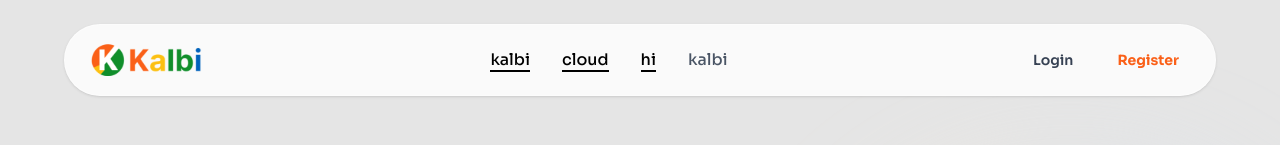
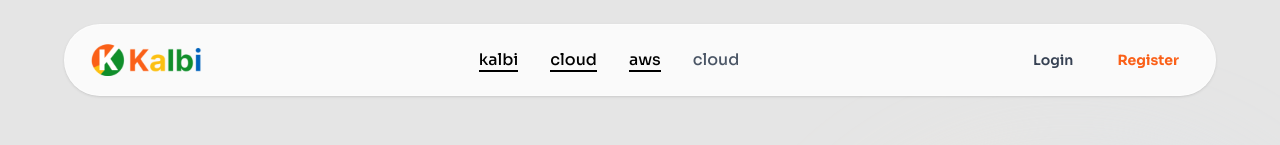
Before and after one commit to pwntaghy/kalbii-frontend-master, a React (Vite) app: page / in a window 1280 px wide. Shown: the top 145 px of the page. Built offline with nearby package versions, Linux system fonts and the light colour scheme; no server answers.

Commit message:
Update feature / fix bug

```diff
--- a/src/components/navbar/navItems.js
+++ b/src/components/navbar/navItems.js
@@ -3,8 +3,8 @@ const navItems = [
     { label: "cloud", path: "/" },
     // {label:"Portfolio",path:"/portfolio"},
     // {label:"Blogs",path:"/blogs"},
-    { label: "hi", path: "/" },
-    { label: "kalbi", path: "/contact" },
+    { label: "aws", path: "/" },
+    { label: "cloud", path: "/contact" },
     // {label:"Login",path:"/login"},
     // {label:"Register",path:"/signup"}
 ]
```
